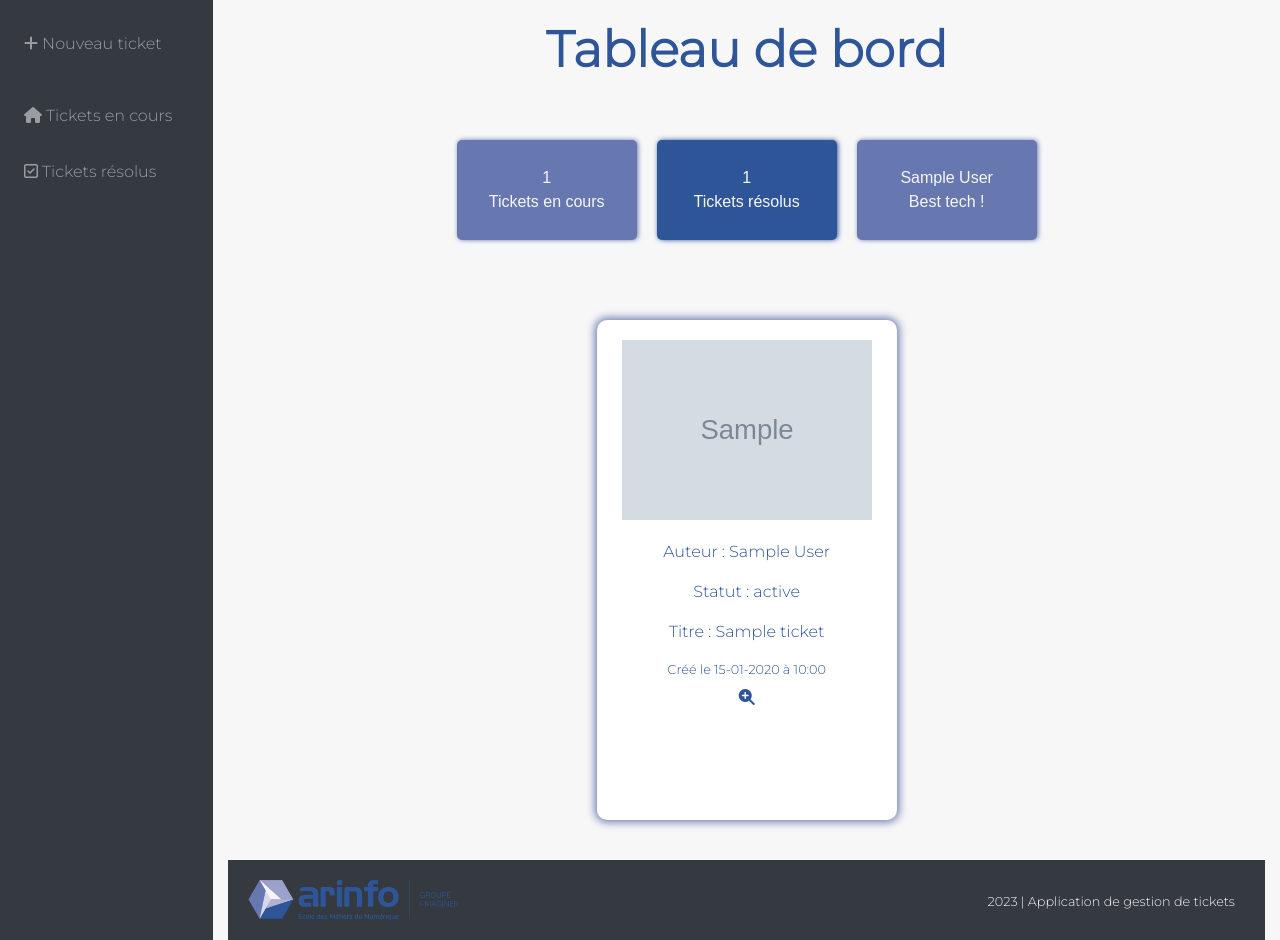
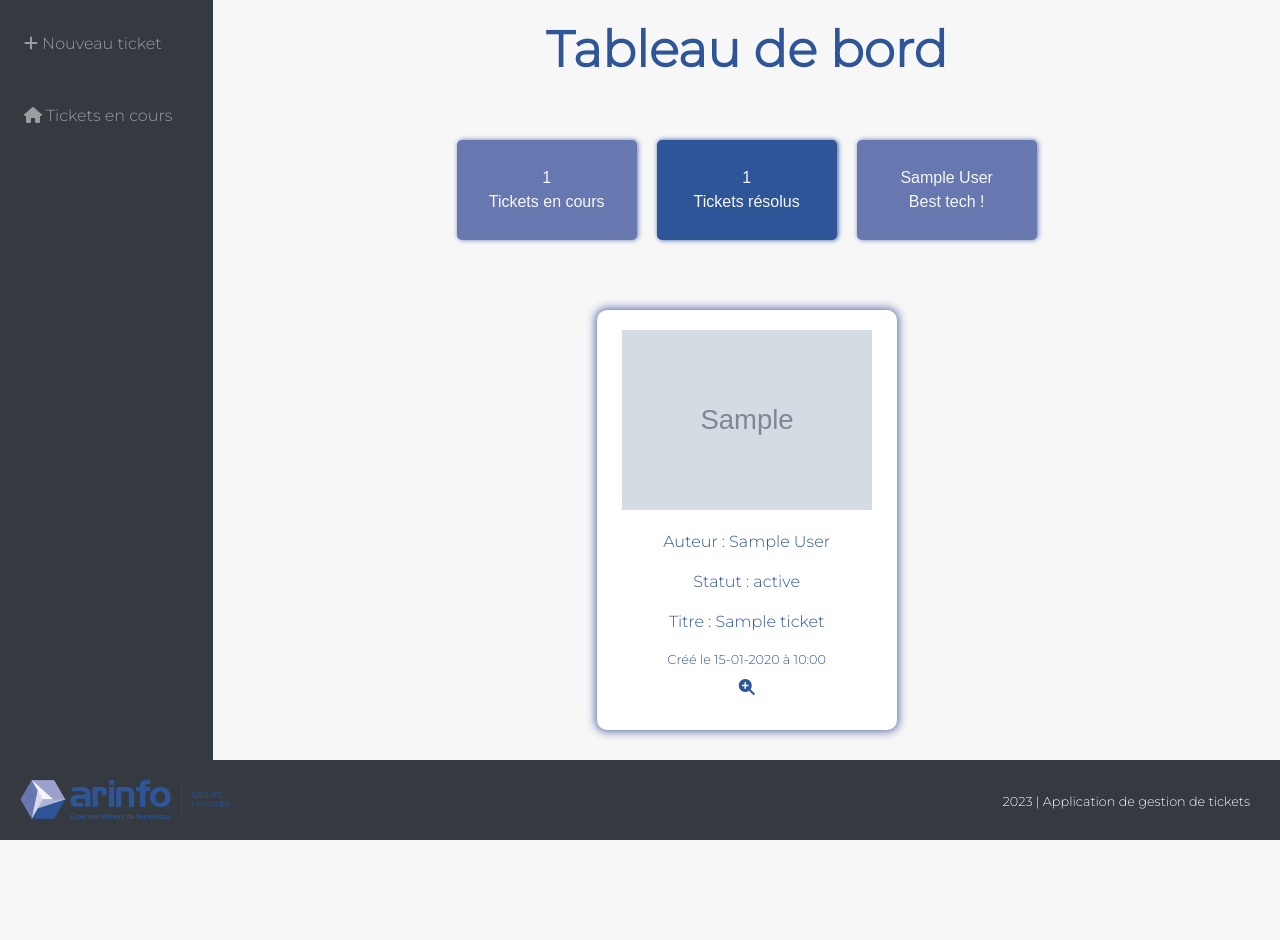
Before and after one commit to theresedecobert/outil_ticketing, a Symfony app: template outil_ticketing/templates/main/index.html.twig in a window 1280 px wide. Shown: the part 56-996 px from the top of the page. After the commit the page ends 896 px from the top, so only its background shows below. Run offline with Twig, Linux system fonts and the light colour scheme; the template is opened without the code that fills it: most values are stand-ins (such as "Sample title", 1, 10 or a date in 2020); grey boxes marked "Sample" are stand-in pictures; some libraries are stand-ins or nearby versions.

Commit message:
Template index et css

```diff
--- a/outil_ticketing/public/css/style.css
+++ b/outil_ticketing/public/css/style.css
@@ -56,7 +56,6 @@ footer {
   color: #F7F7F7;
   padding-right: 30px;
   width: 100%;
-  margin: 0;
 }
 footer img {
   height: 80px;
@@ -130,10 +129,11 @@ footer img {
 }
 #dashboard #openedTickets .all-tickets .each-ticket {
   width: 300px;
-  height: 500px;
+  height: 420px;
   background-color: white;
   box-shadow: #6777B0 0px 0px 8px 2px;
-  margin: 40px;
+  margin: 30px;
+  padding: 20px;
   display: flex;
   flex-direction: column;
   align-items: center;
@@ -143,7 +143,7 @@ footer img {
 #dashboard #openedTickets .all-tickets img {
   width: 250px;
   height: 180px;
-  margin: 20px;
+  margin-bottom: 20px;
 }
 #dashboard #openedTickets .all-tickets .actions {
   display: flex;
@@ -151,4 +151,6 @@ footer img {
 #dashboard #openedTickets .all-tickets i {
   margin: 10px;
   color: #2E5597;
-}/*# sourceMappingURL=style.css.map */
+}
+
+/*************** TICKETS RESOLVED***************//*# sourceMappingURL=style.css.map */
--- a/outil_ticketing/public/css/style.scss
+++ b/outil_ticketing/public/css/style.scss
@@ -62,7 +62,6 @@ footer {
     color: $lightgrey;
     padding-right: 30px;
     width: 100%;
-    margin: 0;
 
     img {
         height: 80px;
@@ -143,10 +142,11 @@ footer {
 
             .each-ticket {
                 width: 300px;
-                height: 500px;
+                height: 420px;
                 background-color: white;
                 box-shadow: $lightblue 0px 0px 8px 2px;
-                margin: 40px;
+                margin: 30px;
+                padding: 20px;
                 display: flex;
                 flex-direction: column;
                 align-items: center;
@@ -157,7 +157,7 @@ footer {
             img {
                 width: 250px;
                 height: 180px;
-                margin: 20px;
+                margin-bottom: 20px;
             }
 
             .actions {
@@ -170,8 +170,6 @@ footer {
             }
         }
     }
+}
 
 /*************** TICKETS RESOLVED***************/
-
-
-}
--- a/outil_ticketing/templates/_partials/_sidebar.html.twig
+++ b/outil_ticketing/templates/_partials/_sidebar.html.twig
@@ -14,11 +14,6 @@
                     <i class="fa-solid fa-house"></i>
                     Tickets en cours</a>
             </li>
-            <li class="nav-item mb-3">
-                <a class="nav-link" href="{{ path('app_tickets_index') }}">
-                    <i class="fa-regular fa-square-check"></i>
-                    Tickets résolus</a>
-            </li>
             {% if is_granted('ROLE_ADMIN') %}
                 <li class="nav-item mb-3">
                     <a class="nav-link" href="{{ path('app_user_index') }}">
--- a/outil_ticketing/templates/main/index.html.twig
+++ b/outil_ticketing/templates/main/index.html.twig
@@ -59,5 +59,7 @@
 					{% endfor %}
 				</div>
 			</section>
-			{% include "_partials/_footer.html.twig" %}
-		{% endblock %}
+		</div>
+	</section>
+	{% include "_partials/_footer.html.twig" %}
+{% endblock %}
--- a/outil_ticketing/templates/tickets/index.html.twig
+++ b/outil_ticketing/templates/tickets/index.html.twig
@@ -4,10 +4,6 @@
 {% endblock %}
 
 {% block body %}
-	{% include "_partials/_header.html.twig" %}
-	<section class="row m-0">
-		{% include "_partials/_sidebar.html.twig" %}
-
 	<div class="col-md-10 m-0" id="dashboard">
 		<h1>Tickets résolus</h1>
 
@@ -50,6 +46,4 @@
 			</tbody>
 		</table>
 	</div>
-	</section>
-	{% include "_partials/_footer.html.twig" %}
 {% endblock %}
```
Also changed, not shown: outil_ticketing/src/Entity/Tickets.php (+6 -4 lines), 1 other file. Lines whose indentation alone changed are shown as unchanged.
